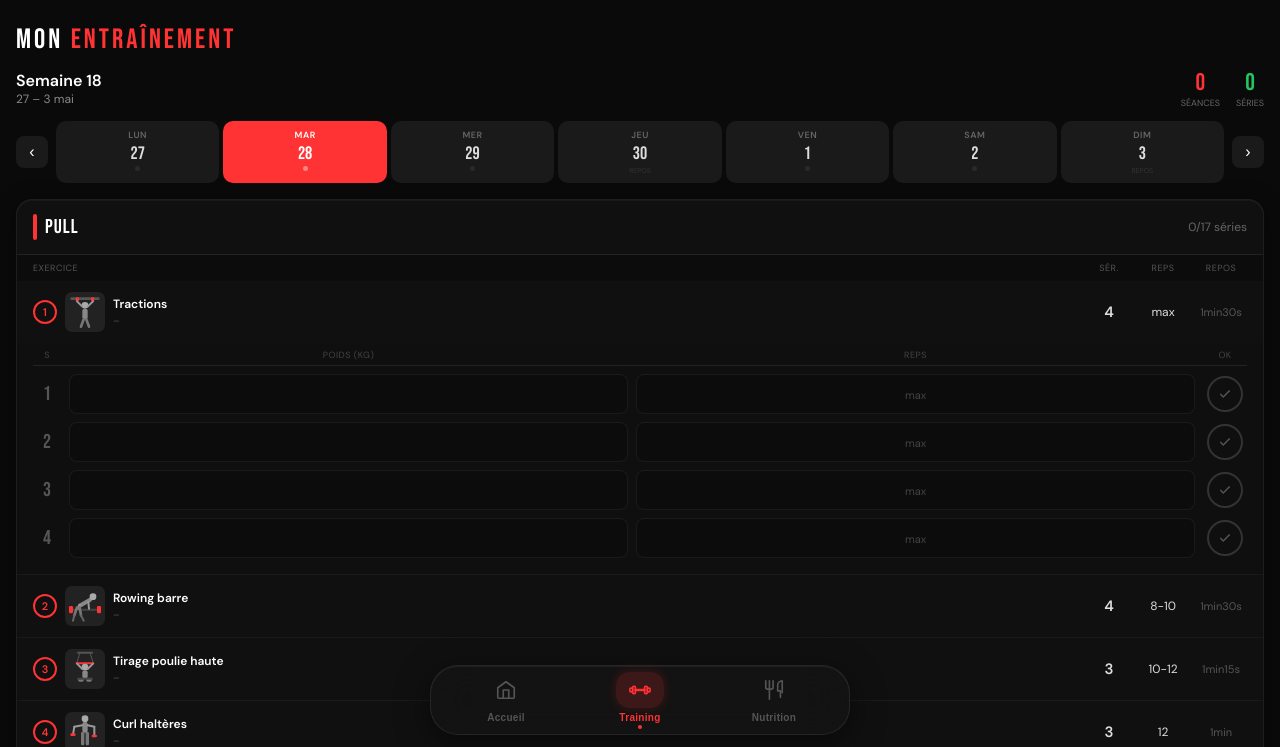
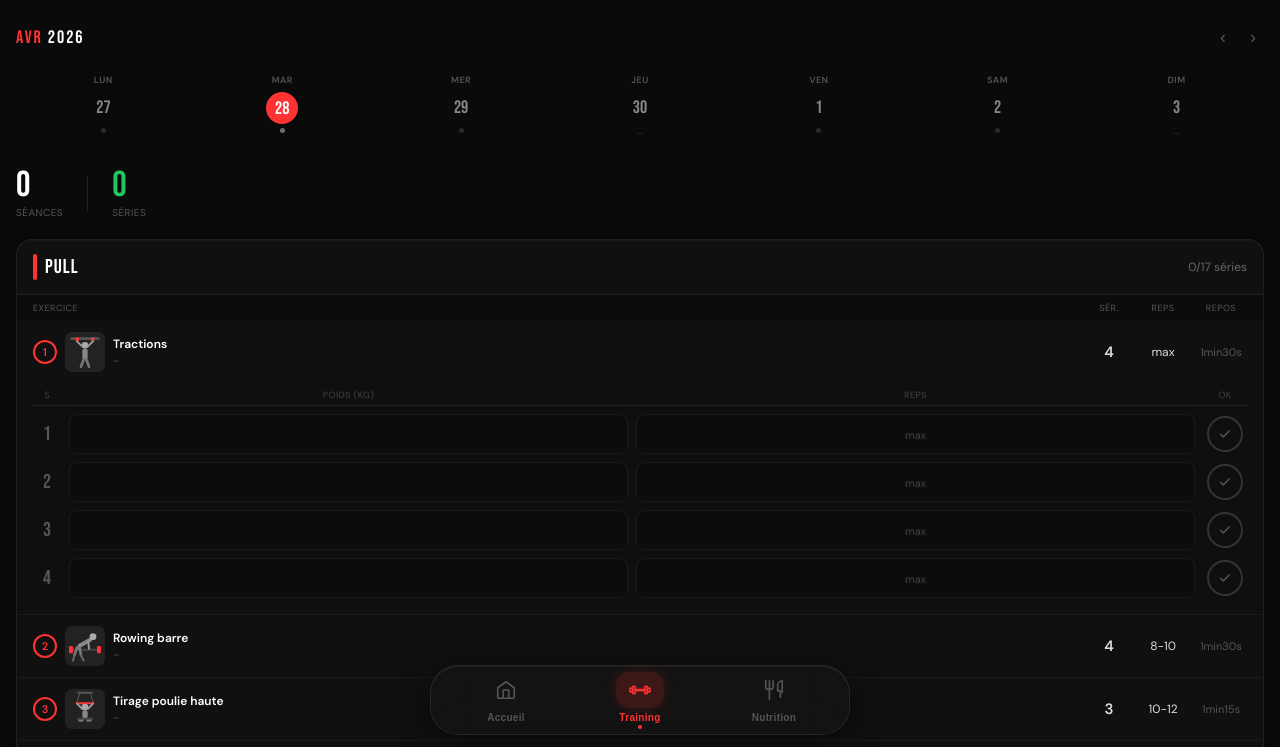
Before and after one commit to evryoneclub/evryonetracker, a plain HTML site: page tracker.html in a window 1280 px wide. Both pictures are taken after a click on the button 1221 px from the left and 430 px from the top of the page. Shown: the part 53-800 px from the top of the page. Drawn offline with Linux system fonts and the light colour scheme.

Commit message:
Update tracker.html

```diff
--- a/tracker.html
+++ b/tracker.html
@@ -443,33 +443,30 @@ body{display:flex;flex-direction:column}
 
   <div class="page" id="page-training">
 
-    <!-- HEADER ENTRAÎNEMENT -->
-    <div style="margin-bottom:16px">
-      <div style="font-family:'Bebas Neue',sans-serif;font-size:28px;letter-spacing:3px;margin-bottom:12px">MON <span style="color:var(--accent)">ENTRAÎNEMENT</span></div>
-
-      <!-- Semaine + compteurs -->
-      <div style="display:flex;align-items:center;justify-content:space-between;margin-bottom:12px">
-        <div>
-          <div style="font-size:16px;font-weight:700" id="week-label">Semaine --</div>
-          <div style="font-size:12px;color:#888" id="week-dates"></div>
-        </div>
-        <div style="display:flex;gap:16px">
-          <div style="text-align:center">
-            <div style="font-family:'Bebas Neue',sans-serif;font-size:24px;color:var(--accent)" id="total-seances-training">0</div>
-            <div style="font-size:9px;color:#666;text-transform:uppercase">Séances</div>
-          </div>
-          <div style="text-align:center">
-            <div style="font-family:'Bebas Neue',sans-serif;font-size:24px;color:var(--green)" id="total-series-training">0</div>
-            <div style="font-size:9px;color:#666;text-transform:uppercase">Séries</div>
-          </div>
-        </div>
+    <!-- HEADER : Mois + flèches -->
+    <div style="display:flex;align-items:center;justify-content:space-between;margin-bottom:16px">
+      <div style="font-family:'Bebas Neue',sans-serif;font-size:18px;letter-spacing:2px">
+        <span style="color:var(--accent)" id="month-label">AVR</span> <span id="year-label">2026</span>
       </div>
-
-      <!-- CALENDRIER SEMAINE -->
-      <div style="display:flex;align-items:center;gap:8px;margin-bottom:8px">
-        <button onclick="changeWeek(-1)" style="background:#1a1a1a;border:none;color:#fff;width:32px;height:32px;border-radius:8px;font-size:16px;cursor:pointer;flex-shrink:0">&#8249;</button>
-        <div id="week-calendar" style="display:grid;grid-template-columns:repeat(7,1fr);gap:4px;flex:1"></div>
-        <button onclick="changeWeek(1)" style="background:#1a1a1a;border:none;color:#fff;width:32px;height:32px;border-radius:8px;font-size:16px;cursor:pointer;flex-shrink:0">&#8250;</button>
+      <div style="display:flex;gap:8px">
+        <button onclick="changeWeek(-1)" style="background:none;border:none;color:#555;font-size:18px;cursor:pointer;padding:4px 8px">‹</button>
+        <button onclick="changeWeek(1)" style="background:none;border:none;color:#555;font-size:18px;cursor:pointer;padding:4px 8px">›</button>
+      </div>
+    </div>
+
+    <!-- CALENDRIER SEMAINE : juste texte, pas de cards -->
+    <div id="week-calendar" style="display:grid;grid-template-columns:repeat(7,1fr);gap:4px;margin-bottom:24px"></div>
+
+    <!-- STATS séances + séries : sans card -->
+    <div style="display:flex;align-items:center;gap:24px;margin-bottom:20px">
+      <div>
+        <div style="font-family:'Bebas Neue',sans-serif;font-size:36px;line-height:1;color:#fff" id="total-seances-training">0</div>
+        <div style="font-size:10px;color:#555;text-transform:uppercase;letter-spacing:.5px;margin-top:2px">Séances</div>
+      </div>
+      <div style="width:1px;height:36px;background:#222"></div>
+      <div>
+        <div style="font-family:'Bebas Neue',sans-serif;font-size:36px;line-height:1;color:var(--green)" id="total-series-training">0</div>
+        <div style="font-size:10px;color:#555;text-transform:uppercase;letter-spacing:.5px;margin-top:2px">Séries</div>
       </div>
     </div>
 
@@ -1300,14 +1297,13 @@ function getWeekStartWithOffset() {
 function renderWeekCalendar() {
   var weekStart = getWeekStartWithOffset();
   var days = ['LUN','MAR','MER','JEU','VEN','SAM','DIM'];
-  var months = ['jan','f\u00e9v','mar','avr','mai','jun','jul','ao\u00fb','sep','oct','nov','d\u00e9c'];
-
-  var weekNum = getWeekNumber(weekStart);
-  var wlEl = document.getElementById('week-label');
-  if (wlEl) wlEl.textContent = 'Semaine ' + weekNum;
-  var weekEnd = new Date(weekStart); weekEnd.setDate(weekEnd.getDate()+6);
-  var wdEl = document.getElementById('week-dates');
-  if (wdEl) wdEl.textContent = weekStart.getDate() + ' \u2013 ' + weekEnd.getDate() + ' ' + months[weekEnd.getMonth()];
+  var months = ['JANV','FÉVR','MARS','AVR','MAI','JUIN','JUIL','AOÛT','SEPT','OCT','NOV','DÉC'];
+
+  // Mise à jour mois/année
+  var mlEl = document.getElementById('month-label');
+  var ylEl = document.getElementById('year-label');
+  if (mlEl) mlEl.textContent = months[weekStart.getMonth()];
+  if (ylEl) ylEl.textContent = weekStart.getFullYear();
 
   var cal = document.getElementById('week-calendar');
   if (!cal) return;
@@ -1318,30 +1314,42 @@ function renderWeekCalendar() {
     d.setDate(d.getDate() + i);
     var dateStr = d.toISOString().split('T')[0];
     var isToday = dateStr === today;
+    var weekDateKey = dateStr + '_d' + i;
+    var isDone = !!(PROGRAM[i] && !PROGRAM[i].rest && state.doneSeances[weekDateKey]);
     var isRest = PROGRAM[i] && PROGRAM[i].rest;
-    // Vérifier si la séance de ce jour précis est terminée (clé weekDate_dX)
-    var weekDateKey = d.toISOString().split('T')[0] + '_d' + i;
-    var isDone = !isRest && !!state.doneSeances[weekDateKey];
     var isActive = i === currentDay;
 
-    var btn = document.createElement('div');
-    btn.style.cssText = 'text-align:center;cursor:pointer;border-radius:10px;padding:8px 4px;transition:.15s;' +
-      (isActive ? 'background:var(--accent);' : isDone ? 'background:#0d2010;border:1px solid var(--green);' : 'background:#1a1a1a;');
-    btn.innerHTML =
-      '<div style="font-size:9px;font-weight:700;letter-spacing:.5px;color:' + (isActive?'#fff':'#666') + ';margin-bottom:4px">' + days[i] + '</div>' +
-      '<div style="font-family:Bebas Neue,sans-serif;font-size:18px;line-height:1;color:' + (isActive?'#fff':isDone?'var(--green)':'#ddd') + '">' + d.getDate() + '</div>' +
-      (isDone ? '<div style="width:5px;height:5px;border-radius:50%;background:var(--green);margin:3px auto 0"></div>' :
-       isRest ? '<div style="font-size:7px;color:#333;margin-top:3px">REPOS</div>' :
-       '<div style="width:5px;height:5px;border-radius:50%;background:' + (isActive?'rgba(255,255,255,.4)':'#2a2a2a') + ';margin:3px auto 0"></div>');
-    (function(idx){ btn.onclick = function(){ currentDay=idx; renderWeekCalendar(); renderSeance(); }; })(i);
-    cal.appendChild(btn);
-  }
-
-  // Flèches navigation semaine
-  var nav = document.getElementById('week-nav');
-  if (nav) {
-    nav.querySelector('.week-prev').disabled = false;
-    nav.querySelector('.week-next').disabled = false;
+    var col = document.createElement('div');
+    col.style.cssText = 'text-align:center;cursor:pointer;padding:6px 0';
+    col.onclick = (function(idx){ return function(){ currentDay=idx; renderWeekCalendar(); renderSeance(); }; })(i);
+
+    // Jour texte
+    var dayDiv = '<div style="font-size:9px;font-weight:700;letter-spacing:.5px;color:#555;margin-bottom:6px">' + days[i] + '</div>';
+
+    // Numéro
+    var numStyle, numColor;
+    if (isActive) {
+      // Cercle rouge pour le jour actif
+      numStyle = 'display:inline-flex;align-items:center;justify-content:center;width:32px;height:32px;border-radius:50%;background:var(--accent);font-family:Bebas Neue,sans-serif;font-size:18px;color:#fff;';
+      numColor = '';
+    } else {
+      numStyle = 'font-family:Bebas Neue,sans-serif;font-size:18px;line-height:32px;color:' + (isDone?'var(--green)':isToday?'#fff':'#888') + ';';
+      numColor = '';
+    }
+    var numDiv = '<div style="' + numStyle + '">' + d.getDate() + '</div>';
+
+    // Point indicateur
+    var dot = '';
+    if (isRest) {
+      dot = '<div style="font-size:8px;color:#333;margin-top:4px">—</div>';
+    } else if (isDone) {
+      dot = '<div style="width:5px;height:5px;border-radius:50%;background:var(--green);margin:4px auto 0"></div>';
+    } else {
+      dot = '<div style="width:5px;height:5px;border-radius:50%;background:' + (isActive?'rgba(255,255,255,.4)':'#2a2a2a') + ';margin:4px auto 0"></div>';
+    }
+
+    col.innerHTML = dayDiv + numDiv + dot;
+    cal.appendChild(col);
   }
 }
 
@@ -2170,7 +2178,8 @@ loadPersonalProgramme().then(function() {
       name: m.name||m.repas||'Repas', cals: m.calories||m.kcal||0,
       prot: m.proteines||m.protein||0, gluci: m.glucides||m.carbs||0,
       lip: m.lipides||m.fat||0, detail: m.detail||m.description||''
-    };});
+    };
+    });
     initNutrition();
   }
 });
```
